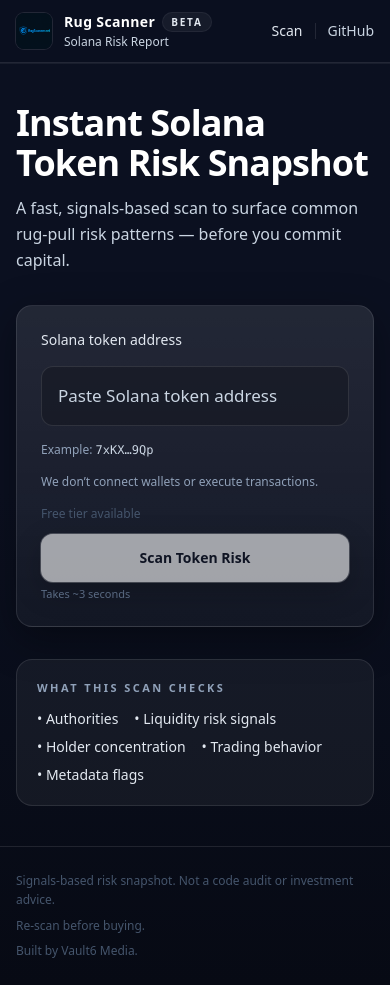
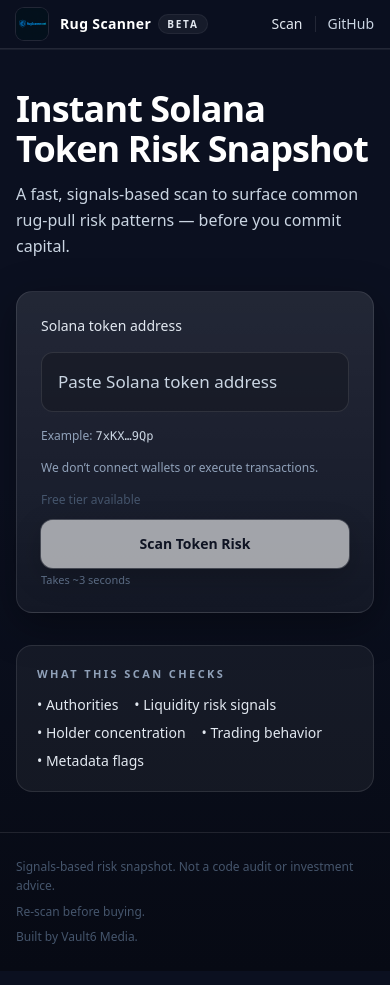
Before and after one commit to afrim-consulting-bot/rug-scanner-prototype, a React (Vite) app: page / in a window 390 px wide. Built offline with nearby package versions, Linux system fonts and the light colour scheme; the HTML template or start-up script is replaced by a standard one.

Commit message:
Fix mobile spacing: accordion gutter + slimmer header

```diff
--- a/src/components/Layout.tsx
+++ b/src/components/Layout.tsx
@@ -4,22 +4,22 @@
   return (
     <div className="min-h-screen bg-gradient-to-b from-[#0b1020] via-[#0b1020] to-[#070a14]">
       <header className="sticky top-0 z-20 border-b border-white/10 bg-[#0b1020]/85 shadow-[0_1px_0_rgba(255,255,255,0.06)] backdrop-blur">
-        <div className="mx-auto flex max-w-5xl items-center justify-between px-4 py-3">
+        <div className="mx-auto flex max-w-5xl items-center justify-between px-4 py-2 sm:py-3">
           <Link to="/" className="flex items-center gap-3" aria-label="Rug Scanner">
             <img
               src="/brand/rugscanner-logo.png"
               alt=""
               aria-hidden="true"
-              className="h-9 w-9 rounded-lg object-cover ring-1 ring-white/10"
+              className="h-8 w-8 sm:h-9 sm:w-9 rounded-lg object-cover ring-1 ring-white/10"
             />
-            <div className="leading-tight space-y-0.5">
+            <div className="leading-tight">
               <div className="flex items-center gap-2 text-sm font-semibold tracking-wide text-white">
                 Rug Scanner
                 <span className="rounded-full bg-white/5 px-2 py-0.5 text-[10px] font-semibold uppercase tracking-[0.18em] text-slate-200 ring-1 ring-white/10">
                   Beta
                 </span>
               </div>
-              <div className="text-xs text-slate-300">Solana Risk Report</div>
+              <div className="hidden text-xs text-slate-300 sm:block">Solana Risk Report</div>
             </div>
           </Link>
           <nav className="flex items-center gap-3 text-sm">
--- a/src/pages/ReportPage.tsx
+++ b/src/pages/ReportPage.tsx
@@ -206,12 +206,12 @@
               key={c.key}
               className="group rounded-2xl border border-white/10 bg-gradient-to-b from-white/[0.06] to-white/[0.02] p-5 shadow-[0_10px_28px_rgba(0,0,0,0.28)] transition hover:border-white/20 hover:bg-white/[0.04]"
             >
-              <summary className="flex cursor-pointer list-none items-center justify-between gap-3 rounded-xl px-4 py-2 transition hover:bg-white/5">
-                <div className="min-w-0 space-y-1 pr-3">
+              <summary className="flex cursor-pointer list-none items-start gap-3 rounded-xl px-4 py-3 transition hover:bg-white/5">
+                <div className="min-w-0 flex-1 space-y-1 pr-1">
                   <div className="text-sm font-semibold text-white">{c.title}</div>
                   <div className={`text-xs ${statusClasses(c.status)}`}>{statusLabel(c.status)} — {c.short}</div>
                 </div>
-                <div className="w-6 flex-shrink-0 text-right text-slate-400 transition group-open:rotate-180">▾</div>
+                <div className="w-8 flex-shrink-0 self-start pt-0.5 text-right text-slate-400 transition group-open:rotate-180">▾</div>
               </summary>
               <div className="mt-3 space-y-2 text-sm text-slate-300">
                 <div>
--- a/src/pages/SharedReportPage.tsx
+++ b/src/pages/SharedReportPage.tsx
@@ -149,12 +149,12 @@
               key={c.key}
               className="group rounded-2xl border border-white/10 bg-gradient-to-b from-white/[0.06] to-white/[0.02] p-5 shadow-[0_10px_28px_rgba(0,0,0,0.28)] transition hover:border-white/20 hover:bg-white/[0.04]"
             >
-              <summary className="flex cursor-pointer list-none items-center justify-between gap-3 rounded-xl px-4 py-2 transition hover:bg-white/5">
-                <div className="min-w-0 space-y-1 pr-3">
+              <summary className="flex cursor-pointer list-none items-start gap-3 rounded-xl px-4 py-3 transition hover:bg-white/5">
+                <div className="min-w-0 flex-1 space-y-1 pr-1">
                   <div className="text-sm font-semibold text-white">{c.title}</div>
                   <div className={`text-xs ${statusClasses(c.status)}`}>{statusLabel(c.status)} — {c.short}</div>
                 </div>
-                <div className="w-6 flex-shrink-0 text-right text-slate-400 transition group-open:rotate-180">▾</div>
+                <div className="w-8 flex-shrink-0 self-start pt-0.5 text-right text-slate-400 transition group-open:rotate-180">▾</div>
               </summary>
               <div className="mt-3 space-y-2 text-sm text-slate-300">
                 <div>
```
